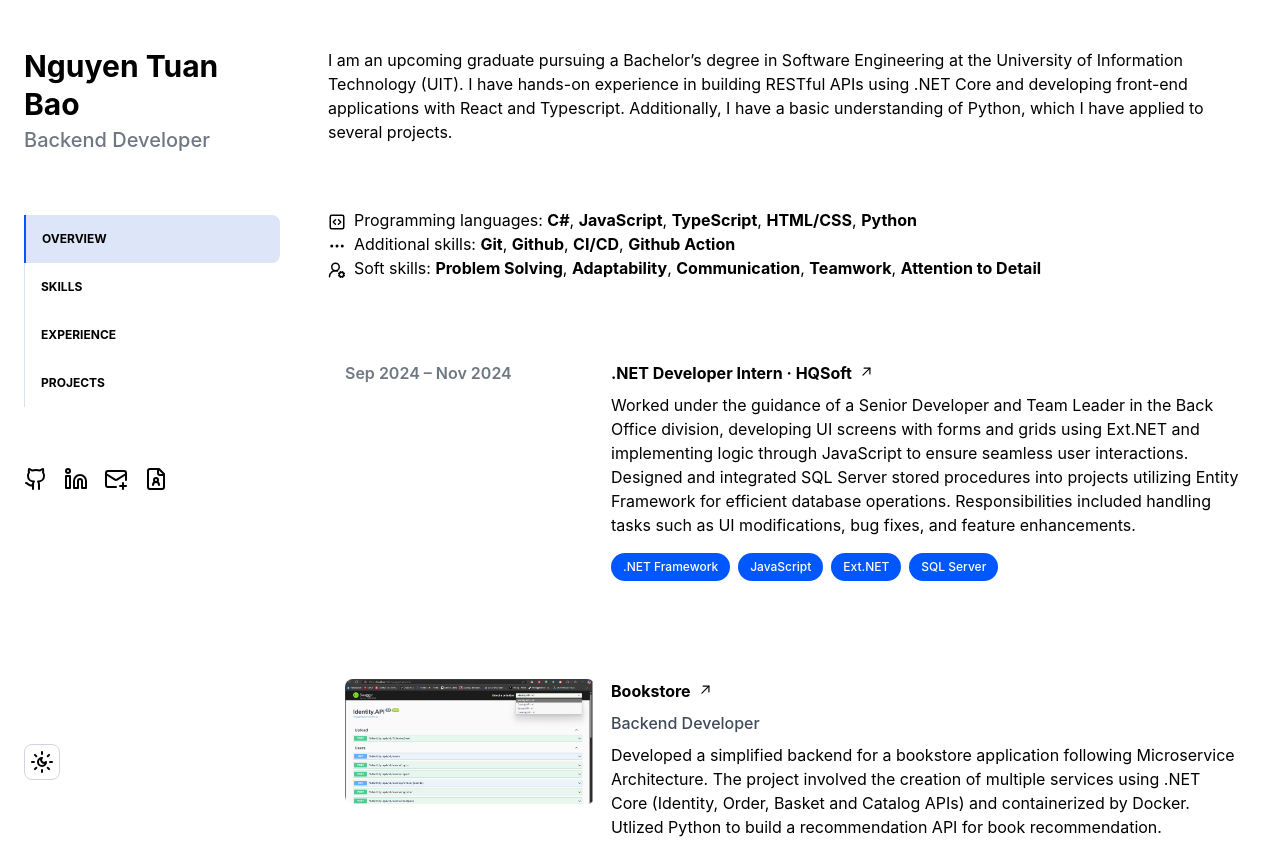
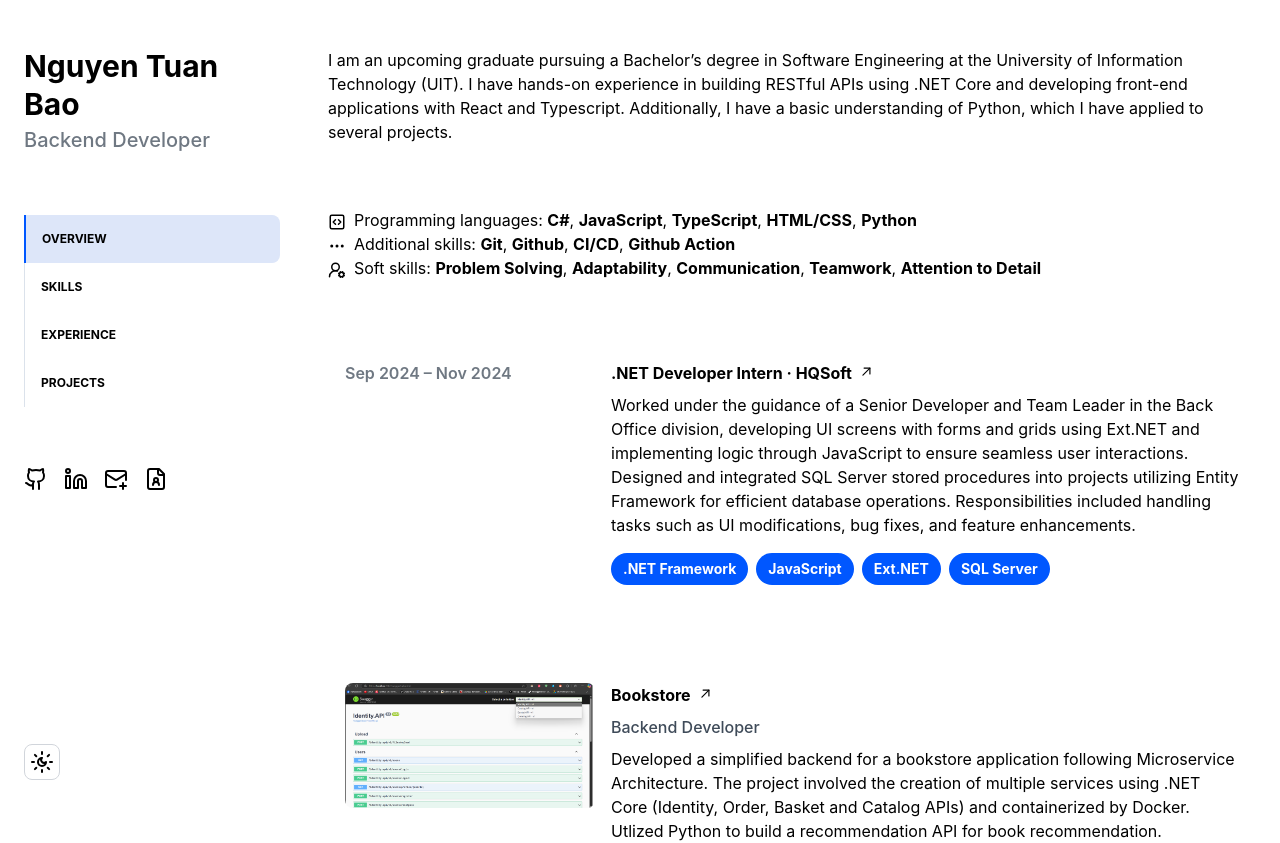
Before and after one commit to SurgeousJP/v1_Portfolio, a React (Vite) app: page / in a window 1280 px wide. Shown: the top 843 px of the page. Built offline with nearby package versions, Linux system fonts and the light colour scheme.

Commit message:
Fix font weight for tag component

```diff
--- a/src/components/Tag/Tag.tsx
+++ b/src/components/Tag/Tag.tsx
@@ -5,5 +5,9 @@ interface Props {
 }
 
 export const Tag: React.FC<Props> = ({ content }) => {
-  return <div className="text-white bg-primary font-medium px-3 py-[6px] rounded-2xl text-xs">{content}</div>;
+  return (
+    <div className="text-white bg-primary font-bold px-3 py-[6px] rounded-2xl text-sm">
+      {content}
+    </div>
+  );
 };
--- a/tailwind.config.js
+++ b/tailwind.config.js
@@ -13,6 +13,8 @@ export default {
       xl: "1280px", // Extra large devices (min-width: 1280px)
       "2xl": "1536px", // 2X extra large devices (min-width: 1536px)
       // Custom breakpoints
+      tablet: "640px", // Custom breakpoint for tablet
+      desktop: "1024px", // Custom breakpoint for desktop
     },
     extend: {
       gridTemplateColumns: {
@@ -33,8 +35,6 @@ export default {
         background: "#FFFFFF",
         primary: "#0057FF",
         secondary: "#3F4B59",
-        heading: "#C6C6C6",
-        extra: "rgba(198,198,198,0.75)"
       },
       borderWidth: {
         1: "1px",
```
